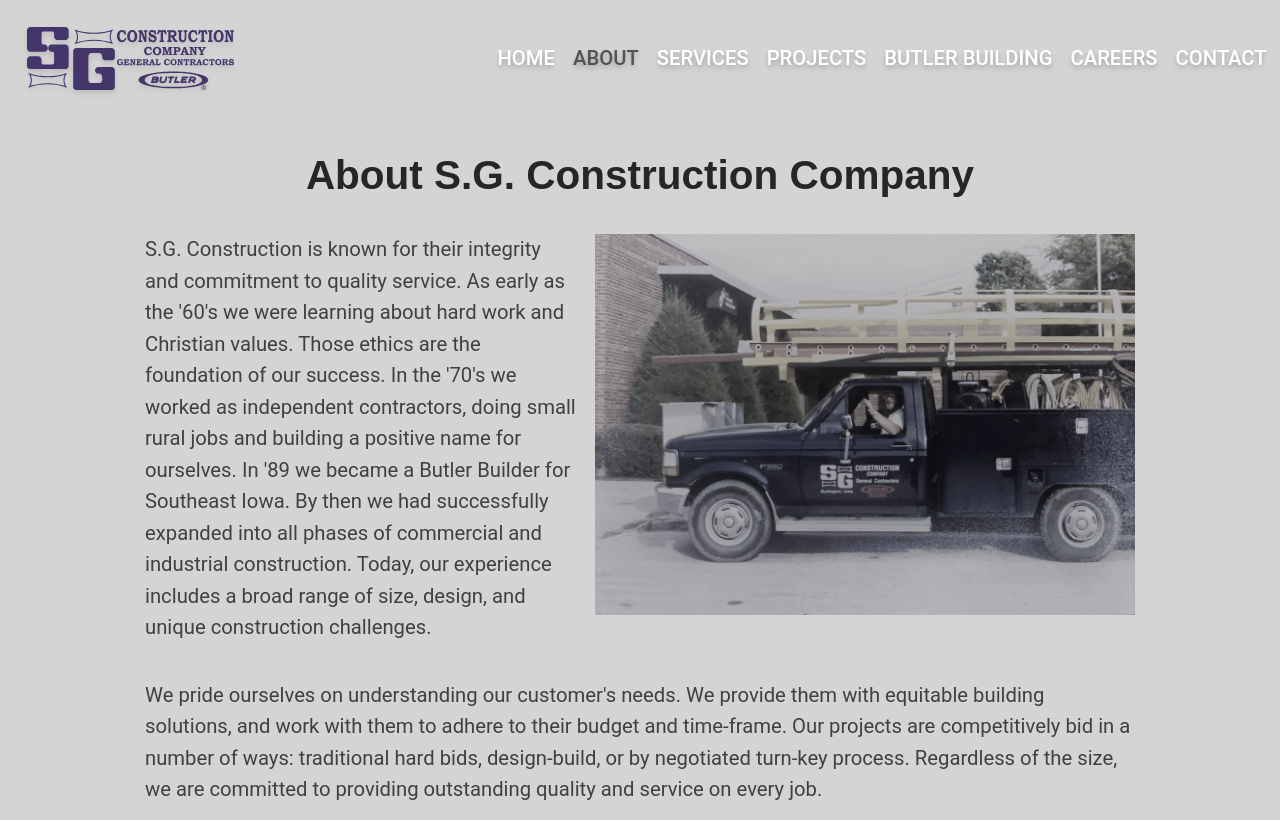
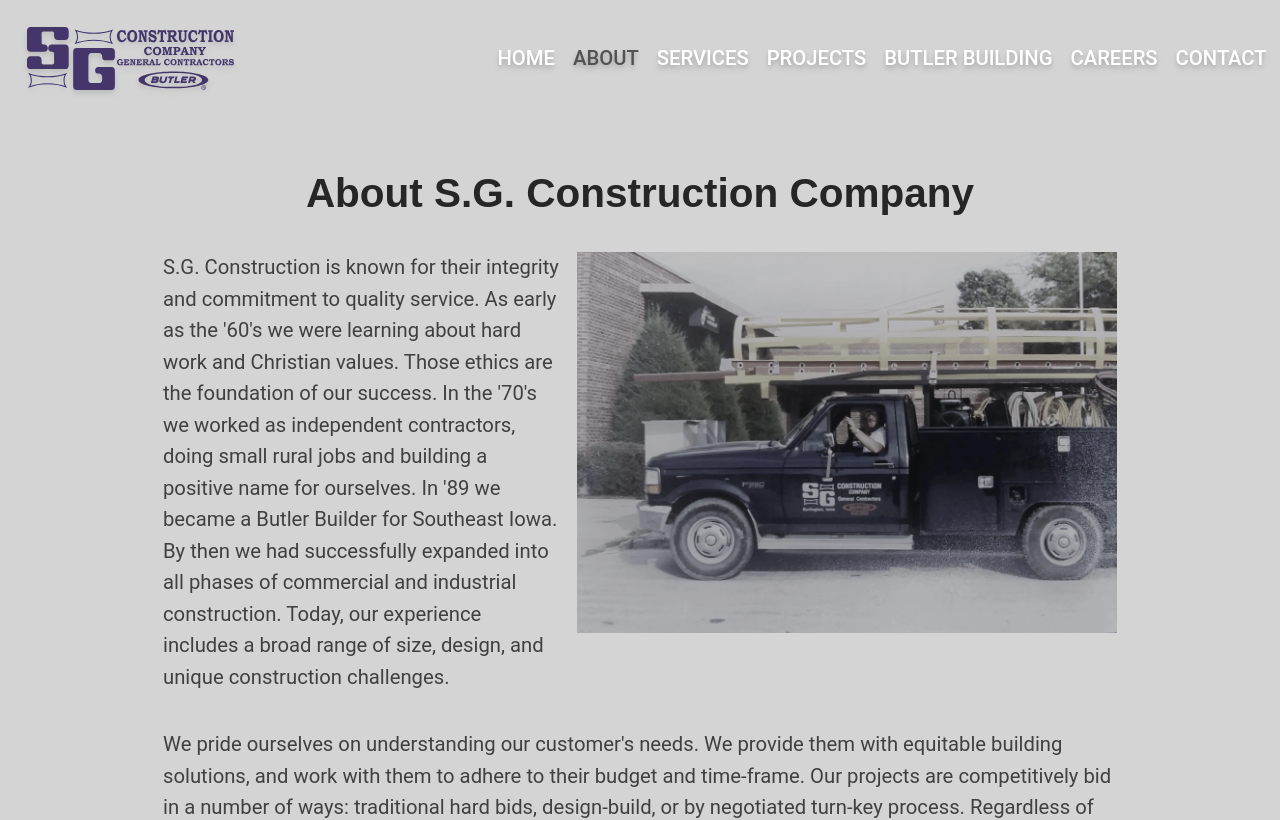
Before and after one commit to blaze-vincent/sgconstruction-2022, a Next.js app: page /about in a window 1280 px wide. Shown: the top 820 px of the page. Built offline with nearby package versions, Linux system fonts and the light colour scheme.

Commit message:
Add padding around text content of about page

```diff
--- a/pages/about.js
+++ b/pages/about.js
@@ -1,6 +1,6 @@
 export default function About(){
   return (<div
-    className="flex flex-col gap-8 max-w-[55rem] m-auto my-8 text-lg text-neutral-700"
+    className="flex flex-col gap-8 max-w-[55rem] m-auto my-8 text-lg text-neutral-700 p-4"
   >
     <h1
       className="text-4xl font-bold m-auto text-neutral-800"
```
